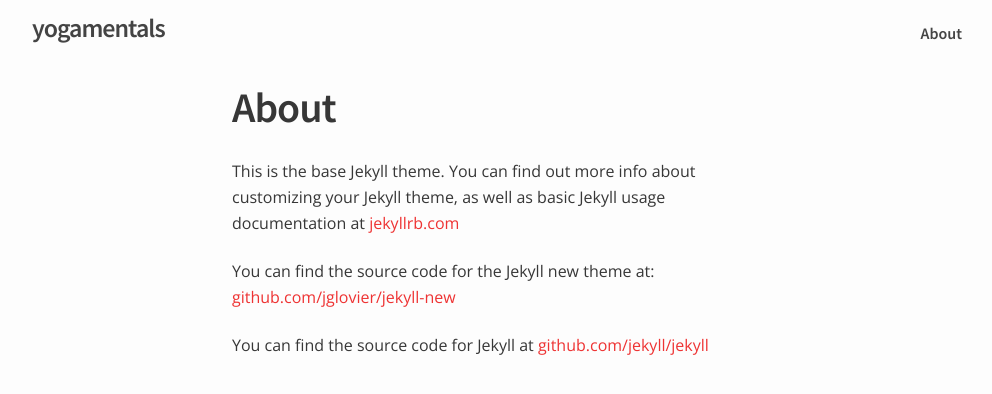
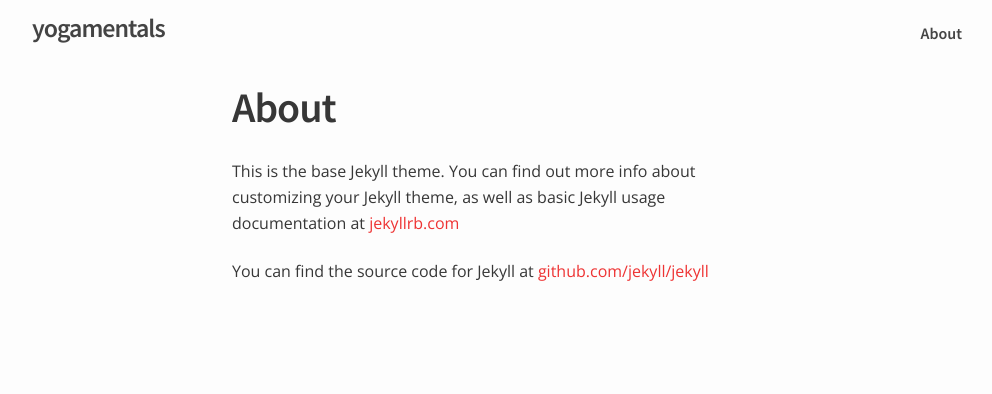
Before and after one commit to lucyfang/yogamentals_clean, a Jekyll site: the page built from about.md, in a window 1280 px wide. Shown: the top 394 px of the page, without its empty margins (138-1130 px from the left). Built offline with Jekyll 4.4.1, drawn with Linux system fonts in a browser that asks for light colours.

Commit message:
changed base url
also removed readme screenshot

```diff
--- a/_config.yml
+++ b/_config.yml
@@ -3,10 +3,10 @@
 email:
 description: > # this means to ignore newlines until "baseurl:"
   Yoga is a physical exercise that strengthens the body in various ways. One important body part that yoga helps to stretch is the brain. The fundamental theories of yoga (yogamentals) can bring great wisdom to the rest of our lives. This blog explores the philosophies of life in today’s world through science, research, and data analysis.
-baseurl: "" # the subpath of your site, e.g. /blog/
-url: "https://lucyfang.github.io/yogamentals_clean/" # the base hostname & protocol for your site
-twitter_username: jekyllrb
-github_username:  jekyll
+baseurl: "/yogamentals_clean/" # the subpath of your site, e.g. /blog/
+url: "https://lucyfang.github.io" # the base hostname & protocol for your site
+twitter_username:
+github_username:
 
 # Build settings
 markdown: kramdown
--- a/about.md
+++ b/about.md
@@ -6,6 +6,4 @@
 
 This is the base Jekyll theme. You can find out more info about customizing your Jekyll theme, as well as basic Jekyll usage documentation at [jekyllrb.com](http://jekyllrb.com/)
 
-You can find the source code for the Jekyll new theme at: [github.com/jglovier/jekyll-new](https://github.com/jglovier/jekyll-new)
-
 You can find the source code for Jekyll at [github.com/jekyll/jekyll](https://github.com/jekyll/jekyll)
```
Also changed, not shown: README.md (deleted), screen.png (deleted), 7 other files.
